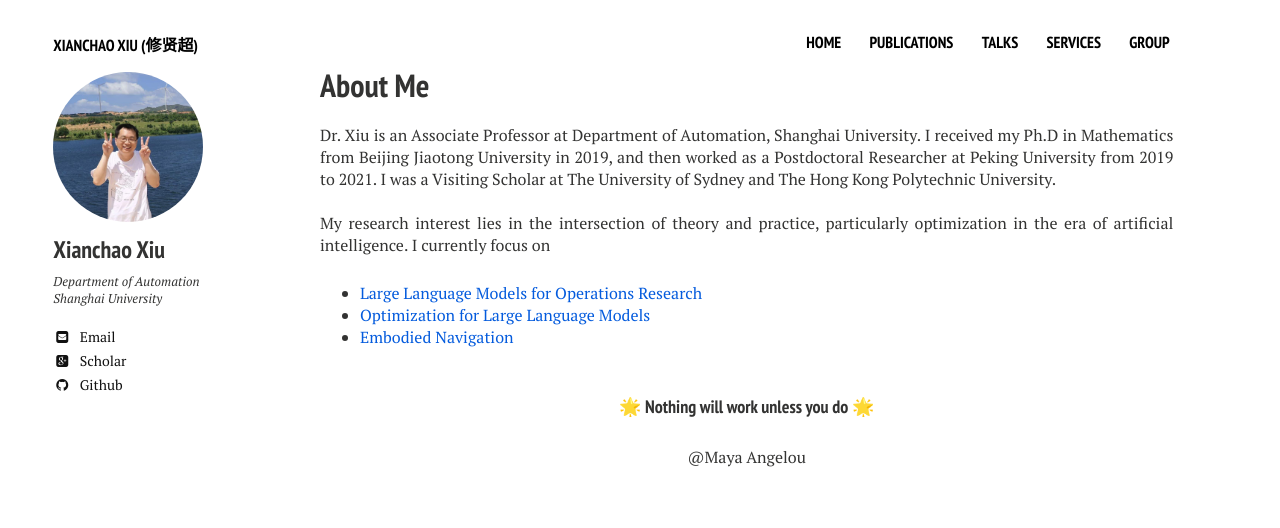
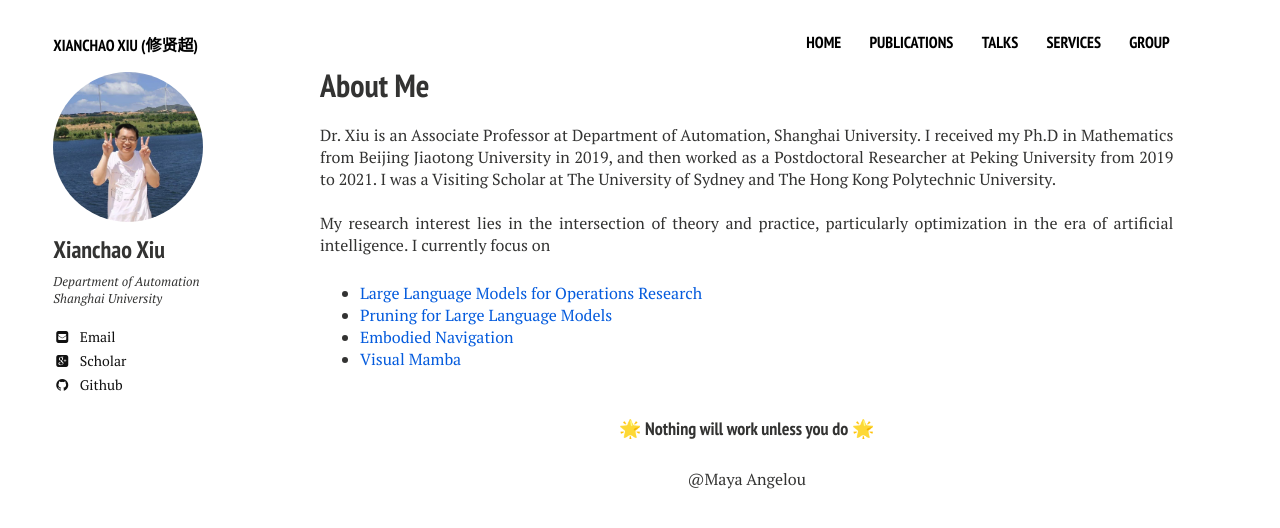
Before and after one commit to xianchaoxiu/xianchaoxiu.github.io, a Jekyll site: the page built from index.md, in a window 1280 px wide. Shown: the top 528 px of the page. Built offline with Jekyll 4.4.1, drawn with Linux system fonts in a browser that asks for light colours; nearby versions of some CDN libraries.

Commit message:
Update home2.html

```diff
--- a/_layouts/home2.html
+++ b/_layouts/home2.html
@@ -34,8 +34,9 @@
 	 I currently focus on
    <ul>
       <li> <a href="https://github.com/xianchaoxiu/Large-Language-Models-for-Operations-Research" class="textlink" target="_blank">Large Language Models for Operations Research </a> </li>
-      <li> <a href="https://github.com/xianchaoxiu/Optimization-for-Large-Language-Models" class="textlink" target="_blank">Optimization for Large Language Models</a> </li>
-     <li> <a href="https://github.com/xianchaoxiu/Embodied-Navigation" class="textlink" target="_blank">Embodied Navigation</a> </li>  <br>
+      <li> <a href="https://github.com/xianchaoxiu/Pruning-for-Large-Language-Models" class="textlink" target="_blank">Pruning for Large Language Models</a> </li>
+      <li> <a href="https://github.com/xianchaoxiu/Embodied-Navigation" class="textlink" target="_blank">Embodied Navigation</a> </li>
+      <li> <a href="https://github.com/xianchaoxiu/Visual-Mamba" class="textlink" target="_blank">Visual Mamba</a> </li>  <br>
     </ul>
 
 
```
